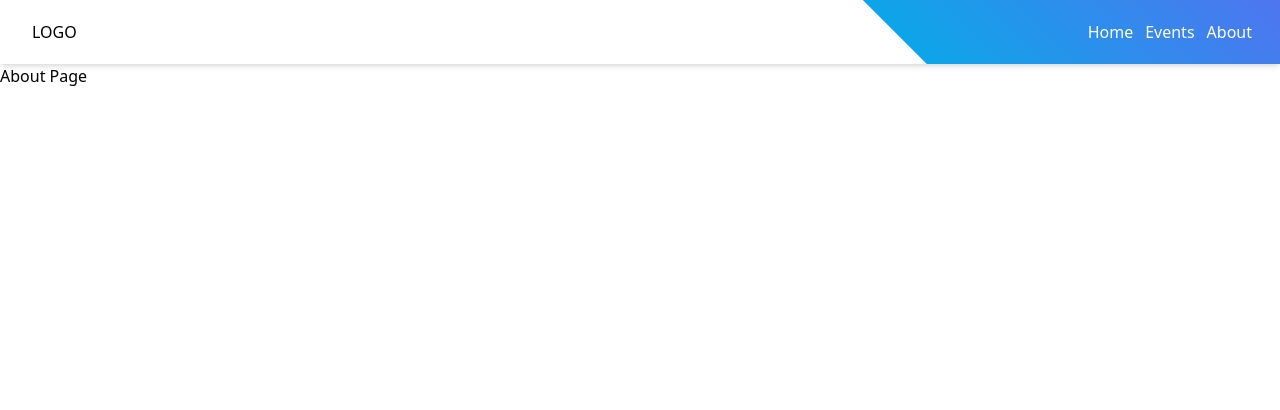
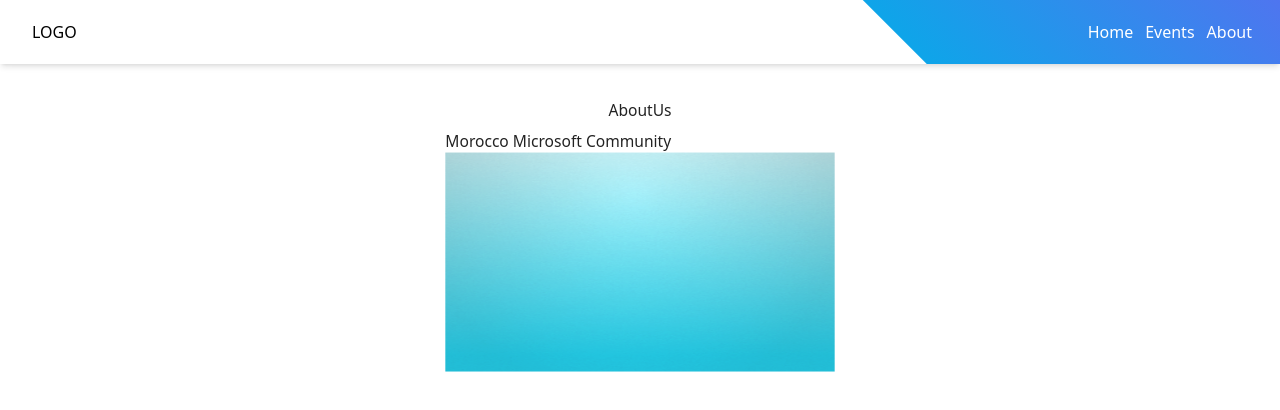
Before and after one commit to ismailbaidar/Template, a React (Vite) app: page /About in a window 1280 px wide. Shown: the top 410 px of the page. Built offline with nearby package versions, Linux system fonts and the light colour scheme; a web font is replaced by a local one.

Commit message:
add AboutUs and Event components (no content)

```diff
--- a/src/App.jsx
+++ b/src/App.jsx
@@ -4,6 +4,7 @@ import EventTimer from "./components/EventImer"
 import "./assets/styles/app.css"
 import { Routes, Route } from "react-router-dom"
 import HomePage from "./Pages/HomePage"
+import AboutUs from "./components/AboutUs"
 export default function App() {
   return (
     <div className="app">
@@ -11,7 +12,7 @@ export default function App() {
       <Routes>
         <Route path="/" element={<HomePage />} />
         <Route path="/Events" element={<h1>This is the events page</h1>} />
-        <Route path="/About" element={<h1>About Page</h1>} />
+        <Route path="/About" element={<AboutUs/>} />
       </Routes>
     </div>
   )
--- /dev/null
+++ b/src/assets/styles/aboutus.css
@@ -0,0 +1,17 @@
+body {
+    background-color: white;
+}
+
+.container-About {
+    justify-content: center;
+    display: flex;
+    margin: auto;
+}
+
+.img-head  {
+
+    max-width: 400px;
+      max-height: 400px;
+      display: block;
+      margin: auto;
+}
--- /dev/null
+++ b/src/components/AboutUs.jsx
@@ -0,0 +1,26 @@
+import React from 'react';
+import '../assets/styles/aboutus.css';
+
+function AboutUs() {
+  return (
+    <section className='section'>
+      <div className='p-4'>
+        <div className='container-About p-2'>
+          <h5 className=''>AboutUs</h5>
+
+        </div>
+        <div className='head-container'>
+          <div className='parg'>
+            <p>Morocco Microsoft Community</p>
+          </div>
+          <div className='img-head '>
+            <img src="../public/Images/blue.jpg" alt="" />
+
+          </div>
+        </div>
+      </div>
+    </section>
+  );
+}
+
+export default AboutUs;
```
Also changed, not shown: public/Images/ensaAgadir.jpg.
